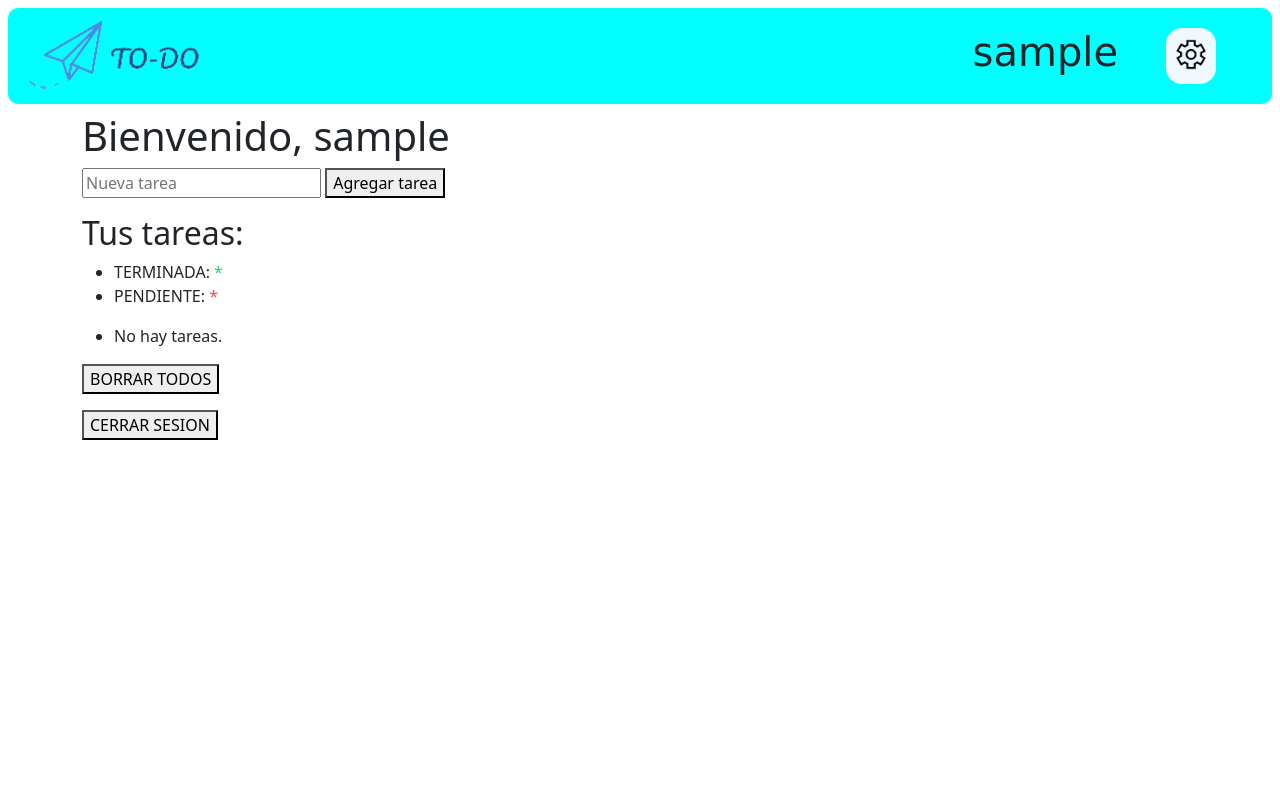
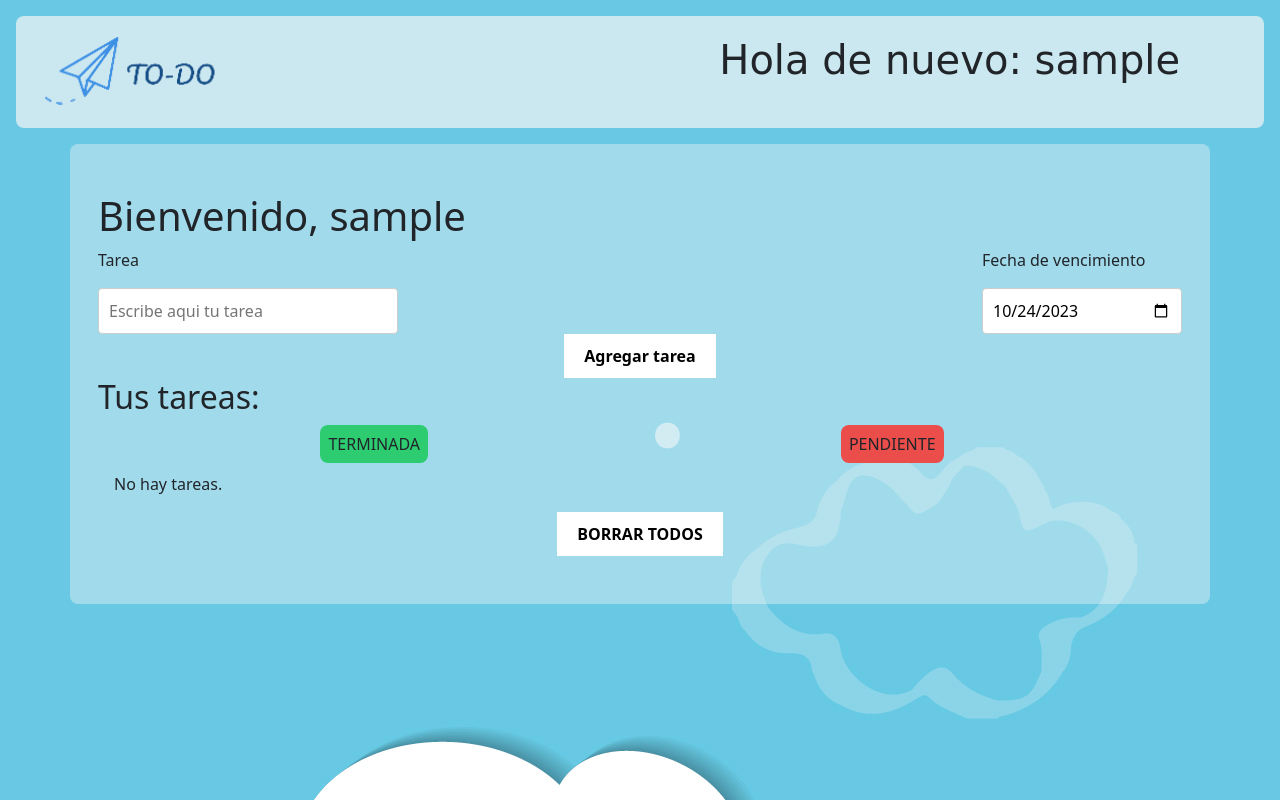
Before and after one commit to AngelGCruzE/To-Do, a PHP site: page / in a window 1280 px wide. Run offline with PHP 8.4, Linux system fonts and the light colour scheme; the visitor is signed in with stand-in values (Sample User, id 1); data that the repository does not hold is empty; some libraries are stand-ins or nearby versions.

Commit message:
Final Limitado

```diff
--- a/app/index.php
+++ b/app/index.php
@@ -2,11 +2,11 @@
 
 // VERIFICAMOS SI HAY UNA SESION INICIADA
 session_start();
-if (!isset($_SESSION['username']) && !isset($_SESSION['user_id'])) {
+if (!isset($_SESSION['email']) && !isset($_SESSION['username']) && !isset($_SESSION['user_id'])) {
   // SI NO HAY SESION INICIADA LO REDIRIGIMOS A LOGIN
   header("Location: userLS.php");
   exit();
-}else{
+} else {
   echo "<script>Swal.fire('Any fool can use a computer')</script>";
 }
 
@@ -14,7 +14,11 @@ if (!isset($_SESSION['username']) && !isset($_SESSION['user_id'])) {
 require '../functions/actions.php';
 require '../functions/db.php';
 
-
+if (isset($_POST['LOGOUT'])) {
+  session_destroy();
+  header("Location: userLS.php");
+  exit();
+}
 ?>
 
 
@@ -28,30 +32,59 @@ require '../functions/db.php';
   <script src="https://cdn.jsdelivr.net/npm/sweetalert2@11"></script>
 </head>
 <header>
-  <img class="logo" src="../app/img/Logo_horizontal-removebg-preview.png">
-  <!-- IMPRIMIMOS NOMBRE DEL USUARIO EN LA SESION -->
-  <div class="opBar">
-  <h1 class="userNameSty"><?php echo $_SESSION['username']; ?></h1>
-  <a class="bckbtn" href="../app/config.php"><img class="bkbtn" src="../app/img/setti.png"></a>
-  </div>
+  <a class="logo">
+    <img class="logo" src="../app/img/Logo_horizontal-removebg-preview.png">
+  </a>
+
+  <nav>
+
+    <ul class="menu">
+      <li>
+        <h1 class="userNameSty">Hola de nuevo: <?php echo $_SESSION['username']; ?></h1>
+        <ul class="submenu">
+          <li>
+            <form action="" method="POST">
+
+              <input type="hidden" name="LOGOUT" value="true">
+              <button type="submit">CERRAR SESION</button>
+
+            </form>
+          </li>
+        </ul>
+      </li>
+
+    </ul>
+  </nav>
 </header>
 
 <body>
   <div class="container">
-    <!-- IMPRIMIMOS NOMBRE DEL USUARIO EN LA SESION -->
-    <h1>Bienvenido, <?php echo $_SESSION['username']; ?></h1>
+    <!-- FORMULARIO QUE EJECUTA LA FUNCION PARA CREAR UNA NUEVA TAREA CON ESTATUS PENDIENTE POR DEFECTO, LA TAREA SE RELACIONA CON EL ID DEL USUARIO -->
+    <form class="indexForm" action="" method="POST">
+      <h1>Bienvenido, <?php echo $_SESSION['username']; ?></h1>
 
-    <!-- FORMULARIO QUE EJECUTA LA FUNCION PARA CREAR UNA NUEVA TAREA CON ESTATUS PENDIENTE POR DEFECTO, LA TAREA SE RELACIONA CON EL ID DEL USUARIO -->
-    <form action="" method="POST">
-      <input type="text" name="task" placeholder="Nueva tarea" required>
-      <input type="hidden" name="user_id" value="<?php echo $_SESSION['user_id']; ?>">
-      <button type="submit">Agregar tarea</button>
+      <div class="indexFormPP">
+      <div>
+        <p>Tarea</p>
+        <input type="text" name="task" placeholder="Escribe aqui tu tarea" required>
+      </div>
+      <div>
+        <p>Fecha de vencimiento</p>
+        <input type="date" name="fecha" value="<?php echo date('Y-m-d'); ?>" />
+        <input type="hidden" name="user_id" value="<?php echo $_SESSION['user_id']; ?>">
+      </div>
+      </div>
+
+
+      <center><button type="submit">Agregar tarea</button></center>
+
+      <h2>Tus tareas:</h2>
     </form>
 
     <?php
     // SI EXISTE EL ATRIBUTO TAREA Y EL USER_ID CREAREMOS UNA NUEVA TAREA CON ESTATUS PENDIENTE PARA EL USUARIO
-    if (isset($_POST['task']) && isset($_POST['user_id'])) {
-      createTask($_POST['task'], $_POST['user_id']);
+    if (isset($_POST['task']) && isset($_POST['user_id']) && isset($_POST['fecha'])) {
+      createTask($_POST['task'], $_POST['fecha'], $_POST['user_id']);
     }
 
     // ACTUALIZAMOS EL ESTATUS DE LA TAREA POR MEDIO DEL TASK_ID
@@ -63,22 +96,15 @@ require '../functions/db.php';
     if (isset($_POST['CLEAR_ALL']) && isset($_POST['user_id'])) {
       deleteTasks($_POST['user_id']);
     }
-
-    // CERRAMOS LA SESION DEL USUARIO, BORRAMOS LA SESION Y LO REDIRIGIMOS A LOGIN.PHP
-    if (isset($_POST['LOGOUT'])) {
-      session_destroy();
-      header("Location: login.php");
-      exit();
-    }
     ?>
 
 
 
-    <h2>Tus tareas:</h2>
+
 
     <ul class="status_colors">
-      <li><span>TERMINADA: <span style="color:#2ecc71;">*</span> </span></li>
-      <li><span>PENDIENTE: <span style="color:#eb4d4b;">*</span> </span></li>
+      <li><span class="let1">TERMINADA</li>
+      <li><span class="let2">PENDIENTE</li>
     </ul>
 
     <ul>
@@ -92,15 +118,17 @@ require '../functions/db.php';
         while ($row = $result->fetch_assoc()) {
           $task_id = $row['id'];
           $task = $row['task'];
+          $fecha = $row['fecha'];
           $completed = $row['state'];
       ?>
           <!-- SE IMPRIMIRAN ITEMS DE LISTA CON LAS TAREAS DINAMICAMENTE DEPENDE DE LA CANTIDAD DE REGISTROS EN LA BASE DE DATOS -->
           <li>
             <!-- CREAMOS UN FORMULARIO PARA EJECUTAR ACCIONES DE ACTUALIZACION SOBRE LA TAREA -->
-            <form action="" method="POST" class="<?= $completed == "COMPLETED" ? 'completed' : '' ?> ">
+            <form id="test" action="" method="POST" class="<?= $completed == "COMPLETED" ? 'completed' : '' ?> ">
 
               <!-- IMPRIMIMOS EL NOMBRE DE LA TAREA -->
-              <span class='task'> <?php echo $task ?> </span>
+              <h3 class='task'> <?php echo $task ?> </h3><br>
+              <span class='task'>Fecha de vencimiento: <?php echo $fecha ?> </span><br>
               <!-- SELECCIONAMOS EL ESTATUS DE LA TAREA -->
               <select name="state" id="" default="">
                 <option value="PENDING" <?= $completed == "PENDING" ? 'selected' : '' ?>>PENDIENTE</option>
@@ -127,18 +155,9 @@ require '../functions/db.php';
 
       <input type="hidden" name="CLEAR_ALL" value="true">
       <input type="hidden" name="user_id" value="<?php echo $_SESSION['user_id']; ?>">
-      <button type="submit">BORRAR TODOS</button>
+      <center><button type="submit">BORRAR TODOS</button></center>
 
     </form>
-    <!-- FORMULARIO PARA SOLICITAR QUE SE EJECUTE LA FUNCION DE CERRAR SESION -->
-    <form action="" method="POST">
-
-      <input type="hidden" name="LOGOUT" value="true">
-      <button type="submit">CERRAR SESION</button>
-
-    </form>
-
-
   </div>
 
 
--- a/app/styles.css
+++ b/app/styles.css
@@ -1,152 +1,236 @@
-body{
-    background-color: #373739;
+.indexForm {
+  margin: 1rem;
 }
-header{
-    background-color: aqua;
+
+.indexFormP {
+  display: flex;
+}
+
+.indexFormPP {
   display: flex;
   justify-content: space-between;
   align-items: center;
-    padding: .5rem;
-    margin: .5rem;
-    border-radius: 10px;
+
 }
-.userNameSty{
+
+header {
+  display: flex;
+  justify-content: space-between;
+  min-height: 65;
+  background-color: rgba(245, 245, 245, 0.7);
+  align-items: center;
+  margin: 1rem;
+  padding: 1rem;
+  border-radius: .5rem;
+}
+
+body {
+  background-image: url(../app/img/fondoSIngin.jpeg);
+}
+
+.userNameSty {
   margin-right: 3rem;
   font-family: "Comic Sans MS", "Comic Sans", cursive;
 }
-.bkbtn{
+
+.bkbtn {
   height: 50px;
 }
-.bckbtn{
+
+.bckbtn {
   border-radius: 1rem;
   background-color: aliceblue;
 }
+
 .bckbtn:hover {
-    background-color: gray; /* Cambia el fondo en hover */
-    color: #fff; /* Cambia el color del texto en hover */
-    transition: background-color 0.3s, color 0.3s; /* Transición de color y fondo en hover */
+  background-color: gray;
+  /* Cambia el fondo en hover */
+  color: #fff;
+  /* Cambia el color del texto en hover */
+  transition: background-color 0.3s, color 0.3s;
+  /* Transición de color y fondo en hover */
 }
-.logo{
+
+.logo {
   height: 5rem;
 }
-.opBar{
+
+.opBar {
   display: flex;
   margin-right: 3rem;
 }
-.session1{
+
+.session1 {
   background-color: greenyellow;
   display: flex;
   flex-direction: column;
 }
-/*----Login----*/
-.bodylg{
+
+/*tabla*/
+.status_colors {
+  display: flex;
+  flex-direction: row;
+  flex-wrap: wrap;
+  align-items: center;
+  justify-content: space-around;
+
+}
+
+.completed {
+  text-decoration: line-through;
+  background-color: #2ecc71;
+  color: #111;
+}
+
+li form {
+  margin-left: 1rem;
+  padding: 1.5rem;
+  background-color: #eb4d4b;
+  color: #fff;
+  border-radius: .5rem;
+
+}
+
+ul {
+  list-style: none;
+  margin-right: 3rem;
+}
+
+.submenu {
+  position: absolute;
+  display: none;
   margin: 0;
   padding: 0;
-	display: flex;
-	justify-content: center;
-	align-items: center;
-	min-height: 100vh;
-	font-family: 'Jost', sans-serif;
-	background: linear-gradient(to bottom, #318CE7, #4a9ae9, #6aa9e9);
-}
-.main{
-	width: 350px;
-	height: 500px;
-	background: #ff0000;
-	overflow: hidden;
-	/*fondo transparente background: url("https://doc-08-2c-docs.googleusercontent.com/docs/securesc/68c90smiglihng9534mvqmq1946dmis5/fo0picsp1nhiucmc0l25s29respgpr4j/1631524275000/03522360960922298374/03522360960922298374/1Sx0jhdpEpnNIydS4rnN4kHSJtU1EyWka?e=view&authuser=0&nonce=gcrocepgbb17m&user=03522360960922298374&hash=tfhgbs86ka6divo3llbvp93mg4csvb38") no-repeat center/ cover;*/
-	border-radius: 10px;
-	background: url(https://img.freepik.com/vector-gratis/fondo-nube-vector-estilo-corte-papel-pastel_53876-135914.jpg?w=996&t=st=1693848079~exp=1693848679~hmac=5a716e6071e600dacd244c2216e2ef8193368f62b3c82467b944555a3496b59b);
-	box-shadow: 5px 20px 50px #000;
-}
-#chk{
-	display: none;
-}
-.login{
-	position: relative;
-	width:100%;
-	height: 100%;
-}
-.labellg{
-	color: #e70000;
-	font-size: 2.3em;
-	justify-content: center;
-	display: flex;
-	margin: 60px;
-	font-weight: bold;
-	cursor: pointer;
-	transition: .5s ease-in-out;
-}
-.labellg1{
-	color: #fff;
-	font-size: 2.3em;
-	justify-content: center;
-	display: flex;
-	margin: 0px 60px 15px 60px;
-	font-weight: bold;
-	cursor: pointer;
-	transition: .5s ease-in-out;
-}
-.logols{
-    display: flex;
-    padding: 10px;
-    display: flex;
-	margin: 2rem 2rem 1rem 2rem;
-    justify-self: center;
-    justify-content: center;
-    background-color: #fff;
-    border-radius: 50%;
-}
-.inputlg{
-	width: 60%;
-	height: 20px;
-	background: #e0dede;
-	justify-content: center;
-	display: flex;
-	margin: 20px auto;
-	padding: 10px;
-	border: none;
-	outline: none;
-	border-radius: 5px;
-}
-.buttonlg{
-	width: 60%;
-	height: 40px;
-	margin: 10px auto;
-	justify-content: center;
-	display: block;
-	color: #fff;
-	background: #005187;
-	font-size: 1em;
-	font-weight: bold;
-	margin-top: 20px;
-	outline: none;
-	border: none;
-	border-radius: 5px;
-	transition: .2s ease-in;
-	cursor: pointer;
-}
-.buttonlg:hover{
-	background: #4d82bc;
-}
-.signup{
-	height: 460px;
-	background: #eee;
-	border-radius: 60% / 10%;
-	transform: translateY(-180px);
-	transition: .8s ease-in-out;
-}
-.signup label{
-	color: #005187;
-	transform: scale(.6);
 }
 
-#chk:checked ~ .signup{
-	transform: translateY(-500px);
+.submenu li a {
+  display: block;
+  padding: 10px;
+  font-family: sans-serif;
+  text-decoration: none;
 }
-#chk:checked ~ .signup label{
-	transform: scale(1);
+
+.menu li:hover .submenu {
+  display: block;
 }
-#chk:checked ~ .signup label{
-	transform: scale(.6);
+
+nav ul {
+  margin-right: 20px;
+  display: flex;
+  list-style: none;
 }
+
+nav a {
+  font-weight: 600;
+  padding-right: 10px;
+}
+
+nav a:hover {
+  color: aliceblue;
+}
+
+.container {
+  background-color: rgba(245, 245, 245, 0.4);
+  padding: 2rem;
+  border-radius: .5rem;
+  max-height: fit-content;
+  margin-bottom: 5rem;
+
+}
+
+select {
+  padding: 10px;
+  border: 1px solid #ccc;
+  border-radius: 4px;
+  font-size: 16px;
+  width: 200px;
+  background-color: #fff;
+}
+
+select:hover {
+  border-color: #555;
+
+}
+
+
+select:focus {
+  outline: none;
+  border-color: #007bff;
+}
+
+#test {
+  align-items: space-between;
+}
+
+.let1 {
+  background-color: #2ecc71;
+  padding: .5rem;
+  border-radius: .5rem;
+}
+
+.let2 {
+  background-color: #eb4d4b;
+  padding: .5rem;
+  border-radius: .5rem;
+}
+
+
+button {
+  padding: 10px 20px;
+  font-size: 16px;
+  font-weight: bold;
+  text-align: center;
+  border-radius: 1rem;
+  text-decoration: none;
+  border: none;
+  background-color: white;
+  color: black;
+  cursor: pointer;
+  transition: background-color 0.3s, color 0.3s;
+}
+
+button:hover {
+  background-color: gainsboro;
+}
+
+button:focus {
+  outline: none;
+}
+
+button:active {
+  background-color: lightblue;
+}
+
+input[type="date"] {
+  padding: 10px;
+  border: 1px solid #ccc;
+  border-radius: 4px;
+  font-size: 16px;
+  width: 200px;
+}
+
+input[type="date"]:hover {
+  border-color: #555;
+}
+
+input[type="date"]:focus {
+  outline: none;
+  border-color: #007bff;
+}
+
+input[type="text"] {
+  padding: 10px;
+  border: 1px solid #ccc;
+  border-radius: 4px;
+  font-size: 16px;
+  width: 300px;
+}
+
+input[type="text"]:hover {
+  border-color: #555;
+}
+
+input[type="text"]:focus {
+  outline: none;
+  border-color: #007bff;
+}
--- a/functions/actions.php
+++ b/functions/actions.php
@@ -4,14 +4,20 @@ require '../functions/db.php';
 
 
 //metodo para añadir tarea
-function createTask($task, $user_id){
+function createTask($task, $fecha , $user_id){
   global $conn;
 
-  $sql = "INSERT INTO todos (user_id, task, state) VALUES ('$user_id', '$task', 'PENDING')";
+  $sql = "INSERT INTO todos (user_id, task, state, fecha) VALUES ('$user_id', '$task', 'PENDING', '$fecha' )";
   $state = $conn->query($sql); //EJECUTAR CONSULTA ALA BASE DE DATOS
 
   if($state){
-     echo "<script>alert('Tarea Agregada');</script>"; // quite el comentario para que salga la alerta
+    echo '<script>
+    Swal.fire({
+        icon: "",
+        title: "Genial !!!",
+        text: "Tu tarea fue registrada exitosamente",
+    });
+  </script>'; // quite el comentario para que salga la alerta
   }
 }
 
@@ -34,15 +40,15 @@ function deleteTasks($user_id){
 }
 
 // INICIAMOS SESION POR MEDIO DEL USUARIO Y CONTRASEÑA (segura contra sqli)
-function login($user, $password){
+function login($email, $password){
   global $conn;
 
   // se prepara la consulta para evitar inyeccion
-  $sql = "SELECT id, username, pass FROM `tasks`.`users` WHERE username = ?";
+  $sql = "SELECT id, email, username, pass FROM `tasks`.`users` WHERE email = ?";
   $stmt = $conn->prepare($sql);
 
   // Vincula los parámetros y establece sus valores
-  $stmt->bind_param("s", $user);
+  $stmt->bind_param("s", $email);
 
   // Ejecuta la consulta
   $stmt->execute();
@@ -60,6 +66,7 @@ function login($user, $password){
     if (password_verify($password, $stored_password)) {
       // inicia secion
       session_start();
+      $_SESSION['email'] = $row['email'];
       $_SESSION['username'] = $row['username'];
       $_SESSION['user_id'] = $row['id'];
 
@@ -88,34 +95,33 @@ function login($user, $password){
 }
 
 // METODO PARA REGISTRARME EN LA APLICACION
-function signup($user, $password){
+function signup($user, $email, $password){
   global $conn;
 
   // valida el usuario con consulta preparada
-  $query_check_user = "SELECT * FROM `tasks`.`users` WHERE username = ?";
+  $query_check_user = "SELECT * FROM `tasks`.`users` WHERE email = ?";
   $stmt_check_user = $conn->prepare($query_check_user);
-  $stmt_check_user->bind_param("s", $user);
+  $stmt_check_user->bind_param("s", $email);
   $stmt_check_user->execute();
   $result_check_user = $stmt_check_user->get_result();
 
   // Comprueba si ya existe un usuario con el mismo nombre
   if ($result_check_user->num_rows > 0) {
-    echo "<script>alert('usuario existe');</script>";
+    echo "<script>alert('Correo Resgistrado');</script>";
     return false;
   } else {
     // Genera un hash
     $hashed_password = password_hash($password, PASSWORD_DEFAULT);
 
     // crea el usuario con la consulta prep
-    $query_insert_user = "INSERT INTO users (username, pass) VALUES (?, ?)";
+    $query_insert_user = "INSERT INTO users (username, email ,pass) VALUES (?, ?, ?)";
     $stmt_insert_user = $conn->prepare($query_insert_user);
-    $stmt_insert_user->bind_param("ss", $user, $hashed_password);
+    $stmt_insert_user->bind_param("sss", $user, $email, $hashed_password);
     $stmt_insert_user->execute();
 
     // Comprueba si la inserción tuvo éxito
     if ($stmt_insert_user->affected_rows === 1) {
       // redirige al login si se registro bien
-      header("Location: userLS.php");
       echo '<script>
             Swal.fire({
                 icon: "error",
@@ -123,6 +129,8 @@ function signup($user, $password){
                 text: "Usuario o contraseña incorrectos!",
             });
           </script>';/*ESTA CHINGADERA NO FUNCIONA*/
+      header("Location: userLS.php");
+
       return true;
     } else {
       return false;
```
Also changed, not shown: QUERY.sql (+6 -1 lines), SegDeTareas.md (added, +50 -0 lines), app/config.php (+19 -2 lines), app/stylesLS.css (added, +187 -0 lines), app/userLS.php (+9 -7 lines), README.md (deleted), app/img/fondoSIngin.jpeg (added). Lines whose indentation alone changed are shown as unchanged.
